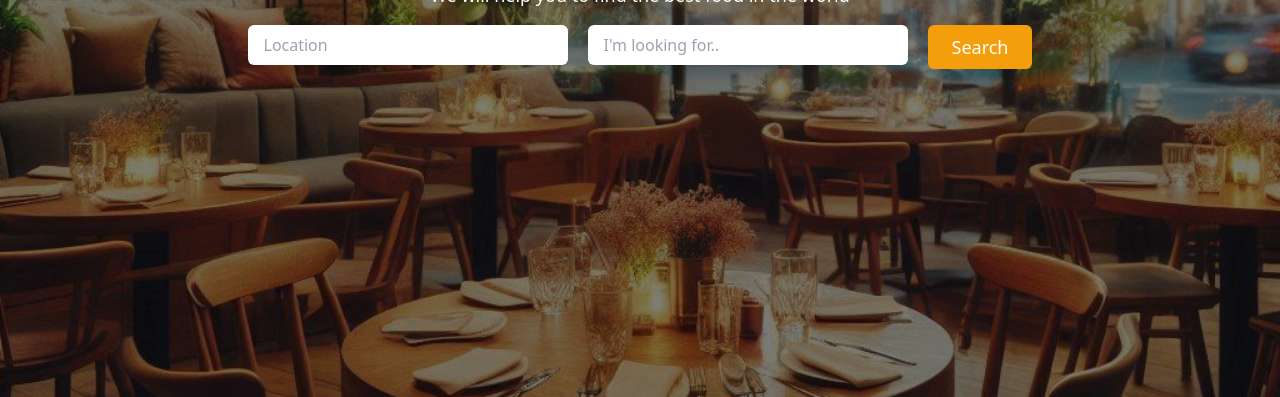
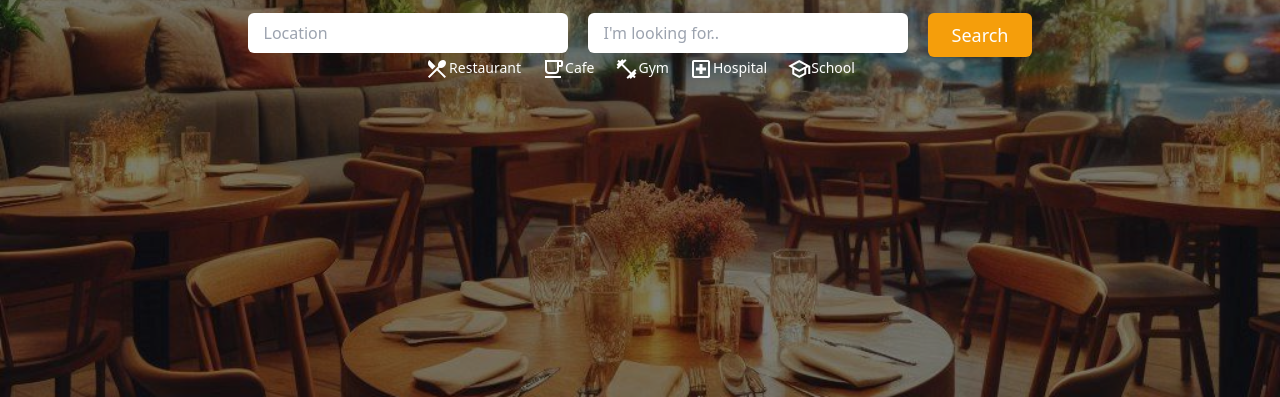
Before and after one commit to arafatrased/restaurant-project, a website: page index.html in a window 1280 px wide. Shown: the part 485-882 px from the top of the page. Drawn offline with nearby package versions, Linux system fonts and the light colour scheme.

Commit message:
icon added

```diff
--- a/index.html
+++ b/index.html
@@ -5,11 +5,9 @@
   <meta name="viewport" content="width=device-width, initial-scale=1.0">
   <link href="./src/output.css" rel="stylesheet">
   <link rel="preconnect" href="https://fonts.googleapis.com">
-<link rel="preconnect" href="https://fonts.gstatic.com" crossorigin>
-<link href="https://fonts.googleapis.com/css2?family=Roboto:ital,wght@0,100;0,300;0,400;0,500;0,700;0,900;1,100;1,300;1,400;1,500;1,700;1,900&display=swap" rel="stylesheet">
-<link href="https://fonts.googleapis.com/icon?family=Material+Icons"
-      rel="stylesheet">
-<link rel="stylesheet" href="https://fonts.googleapis.com/css2?family=Material+Symbols+Outlined:opsz,wght,FILL,GRAD@20..48,100..700,0..1,-50..200" />
+  <link rel="preconnect" href="https://fonts.gstatic.com" crossorigin>
+  <link href="https://fonts.googleapis.com/css2?family=Roboto:ital,wght@0,100;0,300;0,400;0,500;0,700;0,900;1,100;1,300;1,400;1,500;1,700;1,900&display=swap" rel="stylesheet">
+  <link rel="stylesheet" href="https://fonts.googleapis.com/css2?family=Material+Symbols+Outlined:opsz,wght,FILL,GRAD@24,400,0,0" />
 </head>
 <body>
   <nav class="w-9/12 mx-auto my-5 flex justify-between items-center">
@@ -46,9 +44,31 @@
             </div>
           </div>
           <div>
-            <ul>
-              <li>
-
+            <ul class="flex gap-5 justify-center text-sm text-white">
+              <li class="capitalize">
+                <a href="#" class="hover:text-amber-500"><span class="material-symbols-outlined align-middle hidden sm:inline-flex">
+                  restaurant_menu
+                  </span>Restaurant</a>
+              </li>
+              <li class="capitalize">
+                <a href="#" class="hover:text-amber-500"><span class="material-symbols-outlined align-middle hidden sm:inline-flex">
+                  local_cafe
+                  </span>Cafe</a>
+              </li>
+              <li class="capitalize">
+                <a href="#" class="hover:text-amber-500"><span class="material-symbols-outlined align-middle hidden sm:inline-flex">
+                  fitness_center
+                  </span>Gym</a>
+              </li>
+              <li class="capitalize">
+                <a href="#" class="hover:text-amber-500"><span class="material-symbols-outlined align-middle hidden sm:inline-flex">
+                  local_hospital
+                  </span>Hospital</a>
+              </li>
+              <li class="capitalize">
+                <a href="#" class="hover:text-amber-500"><span class="material-symbols-outlined align-middle hidden sm:inline-flex">
+                  school
+                  </span>School</a>
               </li>
             </ul>
           </div>
--- a/src/input.css
+++ b/src/input.css
@@ -1,5 +1,3 @@
-
-@import url('https://fonts.googleapis.com/css2?family=Roboto:ital,wght@0,100;0,300;0,400;0,500;0,700;0,900;1,100;1,300;1,400;1,500;1,700;1,900&display=swap');
 @tailwind base;
 @tailwind components;
 @tailwind utilities;
```
Also changed, not shown: src/output.css.
